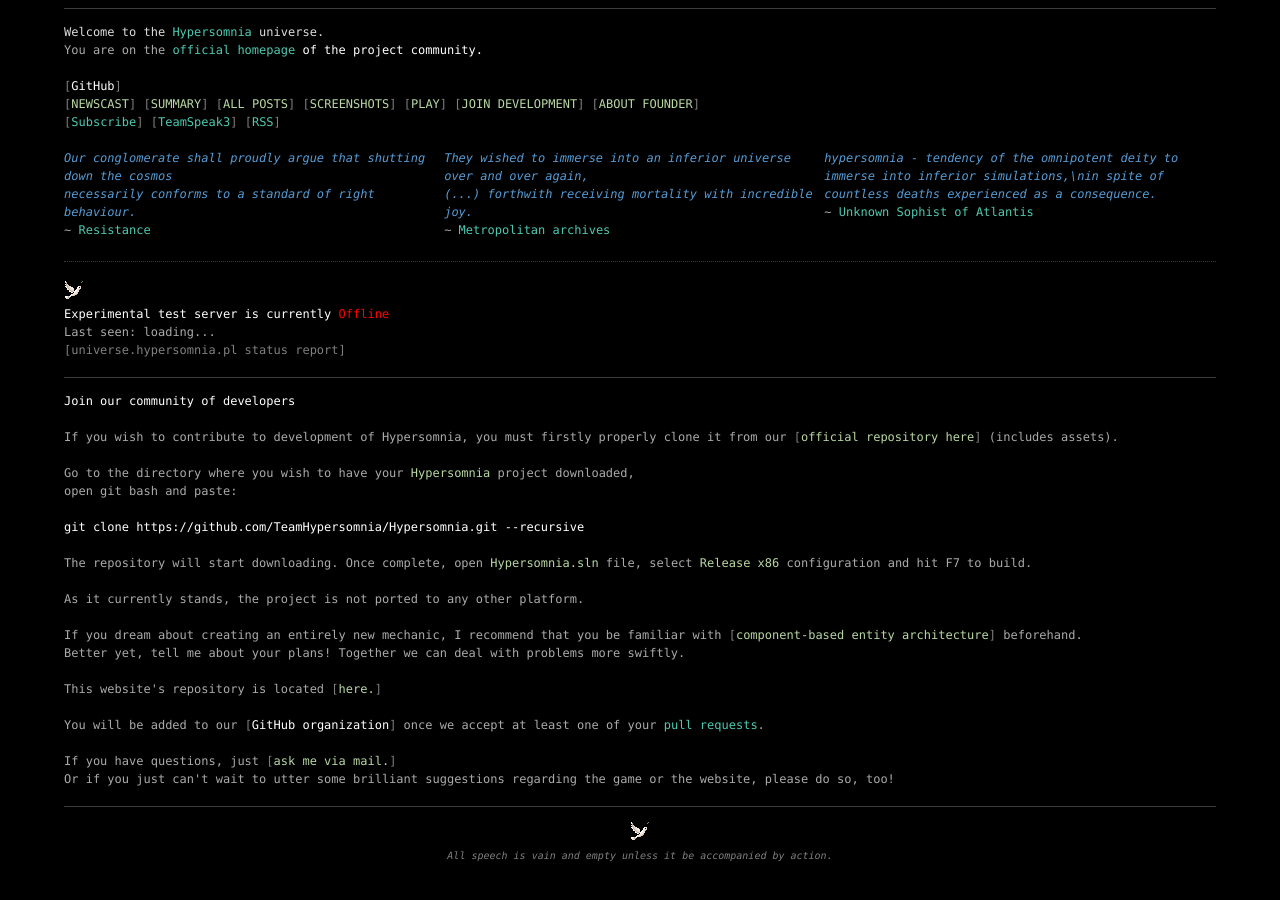
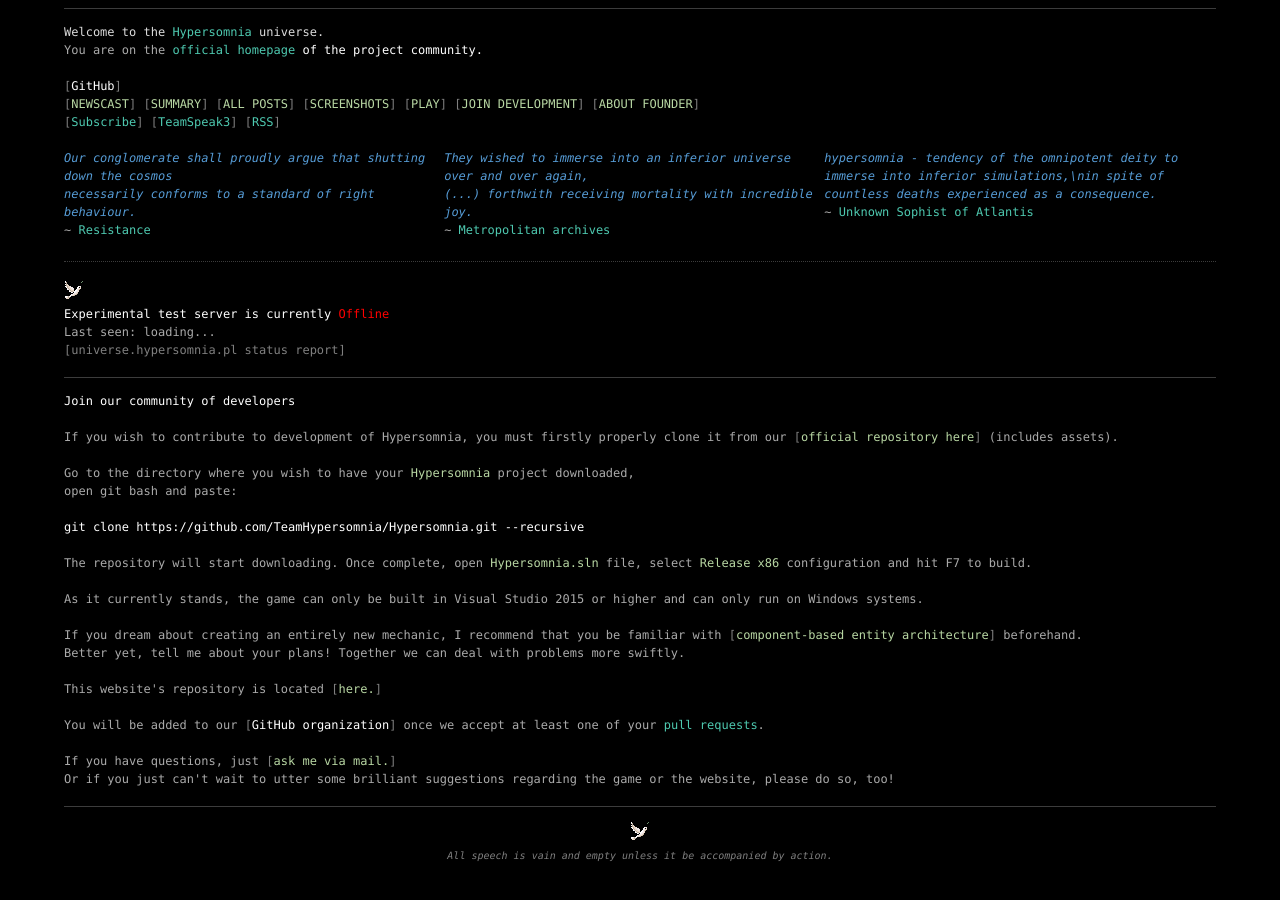
Before and after one commit to TeamHypersomnia/TeamHypersomnia.github.io, a Jekyll site: the page built from join.html, in a window 1280 px wide. Built offline with Jekyll 4.4.1, drawn with Linux system fonts in a browser that asks for light colours; grey boxes are pictures that could not be loaded.

Commit message:
reworded

```diff
--- a/join.html
+++ b/join.html
@@ -17,7 +17,7 @@
 The repository will start downloading.
 Once complete, open <span class="vsenum">Hypersomnia.sln</span> file, select <span class="vsenum">Release x86</span> configuration and hit F7 to build.<br/>
 <br/>
-As it currently stands, the project is not ported to any other platform.<br/>
+As it currently stands, the game can only be built in Visual Studio 2015 or higher and can only run on Windows systems.<br/>
 <br/>
 If you dream about creating an entirely new mechanic, I recommend that you be familiar with <a class ="vsenum" href="http://gamedev.stackexchange.com/questions/31473/what-is-the-role-of-systems-in-a-component-based-entity-
 architecture"><span class="vsparam">[</span>component-based entity architecture<span class="vsparam">]</span></a> beforehand.<br/> Better yet, tell me about your plans! Together we can deal with problems more swiftly.
```
